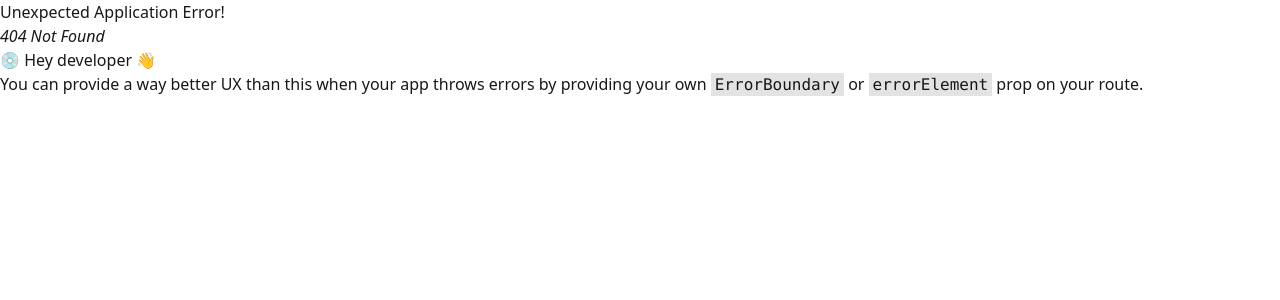
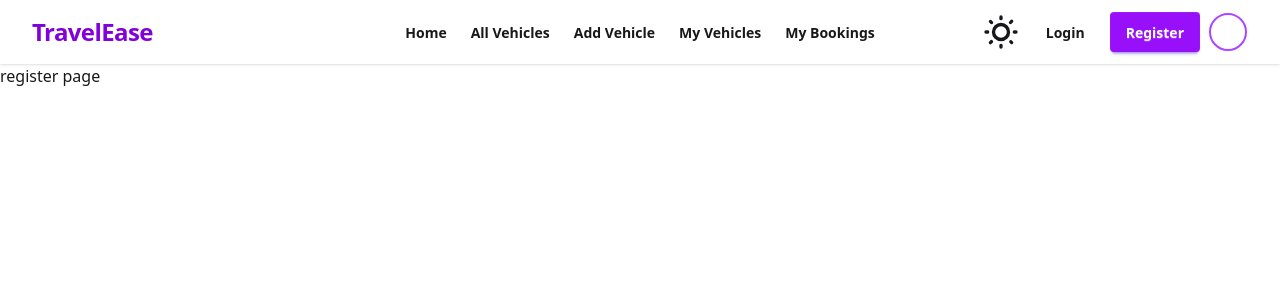
Before and after one commit to 30526/travel-ease-client, a React (Vite) app: page /register in a window 1280 px wide. Before the commit this address had no page. Shown: the top 300 px of the page. Built offline with nearby package versions, Linux system fonts and the light colour scheme.

Commit message:
added login and register page routes

```diff
--- a/src/components/Navbar/Navbar.jsx
+++ b/src/components/Navbar/Navbar.jsx
@@ -1,10 +1,10 @@
 import React, { useState, useEffect } from "react";
 import { Menu, ChevronDown } from "lucide-react";
 import Theme from "../common/theme/Theme";
+import { Link } from "react-router";
+import MyLink from "../common/navlink/MyLink";
 
 const Navbar = () => {
-  const [isLoggedIn, setIsLoggedIn] = useState(false);
-  // State to track if the user has scrolled down
   const [scrolled, setScrolled] = useState(false);
   const [theme, setTheme] = useState(localStorage.getItem("theme") || "light");
   const [checked, setChecked] = useState(() => {
@@ -36,28 +36,24 @@ const Navbar = () => {
     setChecked(check);
   };
 
-  const user = {
-    displayName: "John Doe",
-    photoURL: "https://api.dicebear.com/7.x/avataaars/svg?seed=John",
-  };
 
   const navLinks = (
     <>
-      <li>
-        <a>Home</a>
-      </li>
-      <li>
-        <a>All Vehicles</a>
-      </li>
-      <li>
-        <a>Add Vehicle</a>
-      </li>
-      <li>
-        <a>My Vehicles</a>
-      </li>
-      <li>
-        <a>My Bookings</a>
-      </li>
+      <MyLink to="/">
+        <li>Home</li>
+      </MyLink>
+      <MyLink to="/all-vehicles">
+        <li>All Vehicles</li>
+      </MyLink>
+      <MyLink to="/add-vehicle">
+        <li>Add Vehicle</li>
+      </MyLink>
+      <MyLink to="/my-vehicles">
+        <li>My Vehicles</li>
+      </MyLink>
+      <MyLink to="/my-bookings">
+        <li>My Bookings</li>
+      </MyLink>
     </>
   );
 
@@ -92,37 +88,41 @@ const Navbar = () => {
 
       {/* --- Navbar Center: Desktop Links --- */}
       <div className="navbar-center hidden lg:flex">
-        <ul className="menu menu-horizontal px-1 font-semibold gap-2">
+        <ul className="menu menu-horizontal text-md font-semibold gap-6">
           {navLinks}
         </ul>
       </div>
 
       {/* --- Navbar End: Auth UI --- */}
       <div className="navbar-end gap-2">
-        {!isLoggedIn ? (
+        {/* {!isLoggedIn ? ( */}
         <div className="flex gap-2">
           <Theme checked={checked} onThemeBtnClick={onThemeBtnClick}></Theme>
+          <Link to="/login">
             <button
               className="btn btn-ghost btn-sm md:btn-md"
-              onClick={() => setIsLoggedIn(true)}
+              // onClick={() => setIsLoggedIn(true)}
             >
               Login
             </button>
+          </Link>
+          <Link to="/register">
             <button className="btn btn-primary btn-sm md:btn-md bg-purple-600 border-none text-white hover:bg-purple-700">
               Register
             </button>
+          </Link>
         </div>
-        ) : (
+        {/* ) : ( */}
         <div className="flex items-center gap-4">
           <div className="dropdown dropdown-end">
             <div
               tabIndex={0}
               role="button"
               className="btn btn-ghost btn-circle avatar tooltip tooltip-bottom"
-                data-tip={user.displayName}
+              // data-tip={user.displayName}
             >
               <div className="w-10 rounded-full border-2 border-purple-500">
-                  <img alt="User Avatar" src={user.photoURL} />
+                {/* <img alt="User Avatar" src={user.photoURL} /> */}
               </div>
             </div>
             <ul
@@ -132,7 +132,7 @@ const Navbar = () => {
               <li>
                 <button
                   className="text-error"
-                    onClick={() => setIsLoggedIn(false)}
+                  // onClick={() => setIsLoggedIn(false)}
                 >
                   LogOut
                 </button>
@@ -140,7 +140,7 @@ const Navbar = () => {
             </ul>
           </div>
         </div>
-        )}
+        {/* )} */}
       </div>
     </div>
   );
--- a/src/components/common/navlink/MyLink.jsx
+++ b/src/components/common/navlink/MyLink.jsx
@@ -6,7 +6,7 @@ const MyLink = ({ children, to }) => {
     <NavLink
       to={to}
       className={({ isActive }) =>
-        isActive ? "text-blue-700 font-semibold" : "text-gray-700"
+        isActive ? "text-blue-700 font-semibold" : ""
       }
     >
       {children}
--- /dev/null
+++ b/src/pages/RegisterPage/Register.jsx
@@ -0,0 +1,11 @@
+import React from 'react';
+
+const Register = () => {
+    return (
+        <div>
+            register page
+        </div>
+    );
+};
+
+export default Register;
--- /dev/null
+++ b/src/pages/loginPage/LoginPage.jsx
@@ -0,0 +1,11 @@
+import React from 'react';
+
+const LoginPage = () => {
+    return (
+        <div>
+            Login page
+        </div>
+    );
+};
+
+export default LoginPage;
--- a/src/routes/router.jsx
+++ b/src/routes/router.jsx
@@ -1,6 +1,8 @@
 import { createBrowserRouter } from "react-router";
 import LayOut from "../layouts/LayOut";
 import Home from "../pages/homePage/Home";
+import LoginPage from "../pages/loginPage/LoginPage";
+import Register from "../pages/RegisterPage/Register";
 
 const router = createBrowserRouter([
   {
@@ -11,6 +13,14 @@ const router = createBrowserRouter([
         index: true,
         Component: Home,
       },
+      {
+        path: "login",
+        Component: LoginPage,
+      },
+      {
+        path: "register",
+        Component: Register,
+      },
     ],
   },
 ]);
```
Lines whose indentation alone changed are shown as unchanged.
